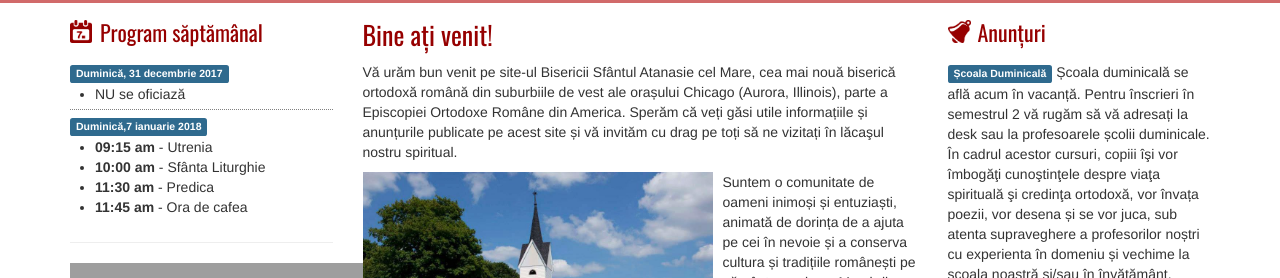
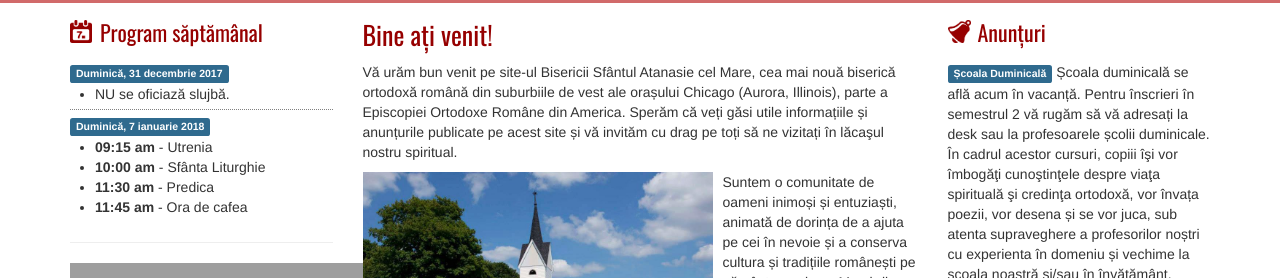
Before and after one commit to iulian787/sfat, a Jekyll site: the page built from ro/index.html, in a window 1280 px wide and 1116 px high. Shown: the part 412-690 px from the top of the window. Built offline with Jekyll 4.4.1, drawn with Linux system fonts in a browser that asks for light colours; grey boxes are pictures that could not be loaded.

Commit message:
update sch

```diff
--- a/_includes/schedule-ro.md
+++ b/_includes/schedule-ro.md
@@ -1,8 +1,8 @@
 
 * <label>Duminică, 31 decembrie 2017</label>
-  - NU se oficiază
+  - NU se oficiază slujbă.
 
-* <label>Duminică,7 ianuarie 2018</label>
+* <label>Duminică, 7 ianuarie 2018</label>
   * **09:15 am** - Utrenia
   * **10:00 am** - Sfânta Liturghie
   * **11:30 am** - Predica
```
